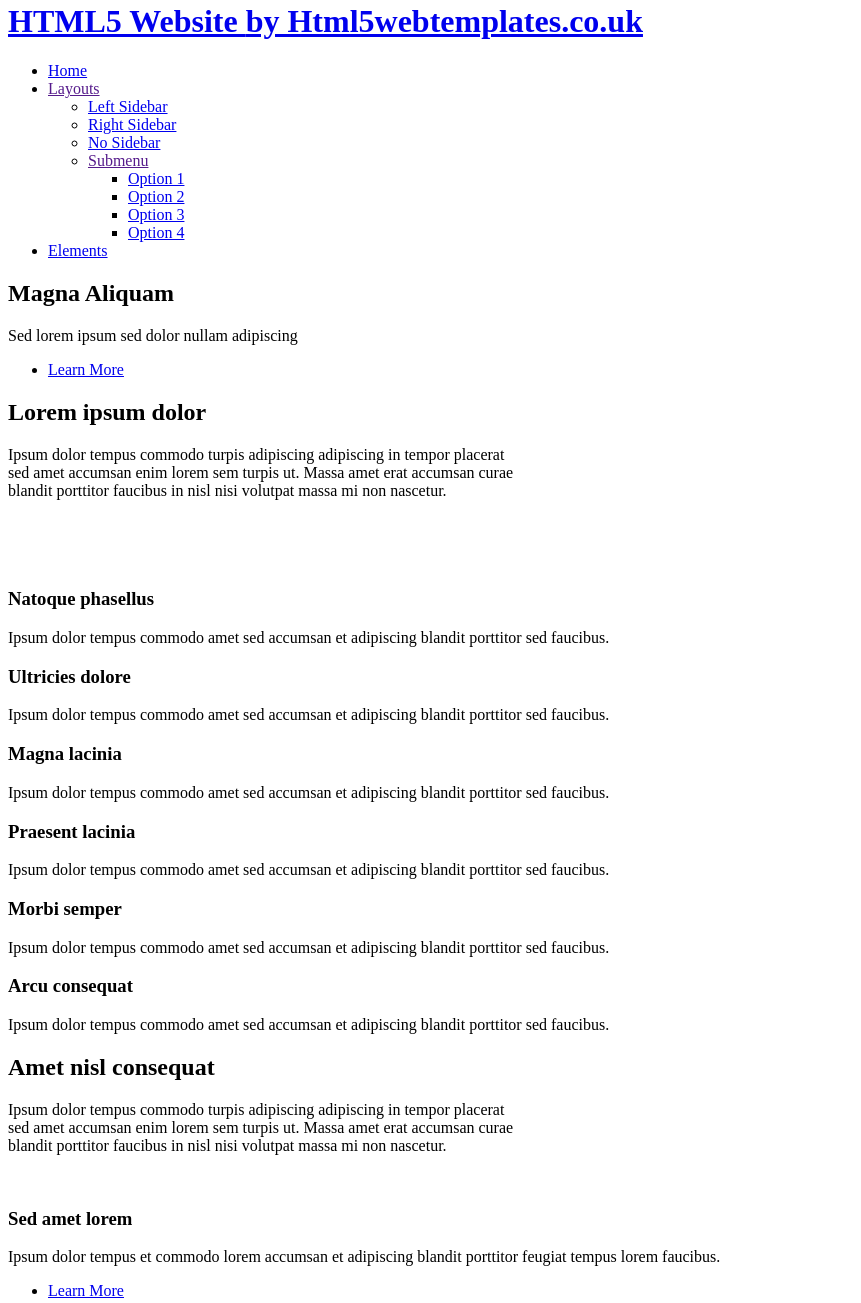
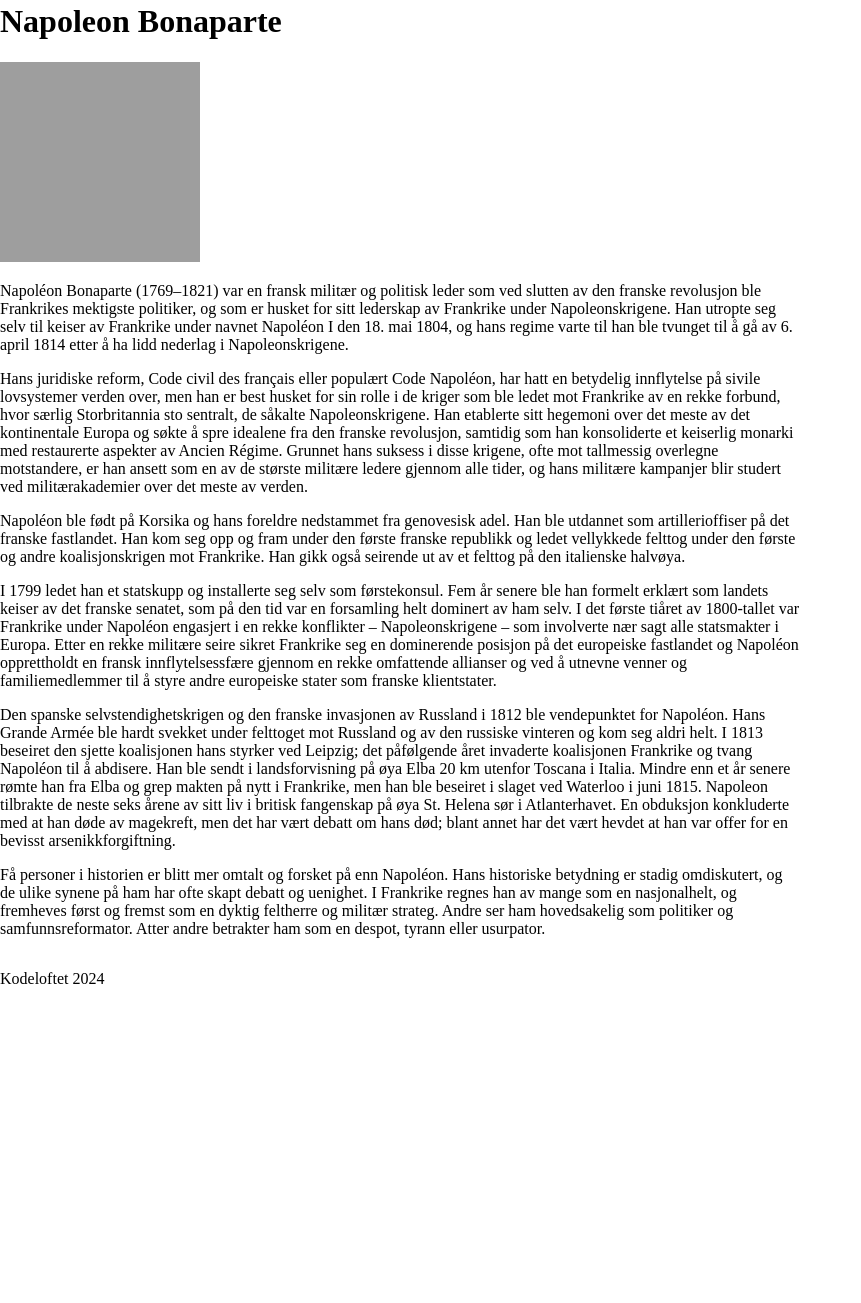
Before and after one commit to EsotericStudent/Test04, a plain HTML site: page index.html in a window 1280 px wide. Shown: the part 18-1321 px from the top of the page, without its empty margins (0-861 px from the left). After the commit the page ends 1022 px from the top, so only its background shows below. Drawn offline with nearby package versions, Linux system fonts and the light colour scheme; grey boxes are pictures that could not be loaded.

Commit message:
Bilde og tekst har blitt lagt til.

```diff
--- a/index.html
+++ b/index.html
@@ -1,243 +1,70 @@
-<!DOCTYPE HTML>
-
+<!-- index.html -->
+<!DOCTYPE html>
 <html>
   <head>
-		<title> </title>
-		<meta http-equiv="content-type" content="text/html; charset=utf-8" />
-		<meta name="description" content="" />
-		<meta name="keywords" content="" />
-		<!--[if lte IE 8]><script src="css/ie/html5shiv.js"></script><![endif]-->
-		<script src="js/jquery.min.js"></script>
-		<script src="js/jquery.dropotron.min.js"></script>
-		<script src="js/jquery.scrollgress.min.js"></script>
-		<script src="js/jquery.scrolly.min.js"></script>
-		<script src="js/jquery.slidertron.min.js"></script>
-		<script src="js/skel.min.js"></script>
-		<script src="js/skel-layers.min.js"></script>
-		<script src="js/init.js"></script>
-		<noscript>
-			<link rel="stylesheet" href="css/skel.css" />
-			<link rel="stylesheet" href="css/style.css" />
-			<link rel="stylesheet" href="css/style-xlarge.css" />
-		</noscript>
-		<!--[if lte IE 9]><link rel="stylesheet" href="css/ie/v9.css" /><![endif]-->
-		<!--[if lte IE 8]><link rel="stylesheet" href="css/ie/v8.css" /><![endif]-->
+    <meta charset="UTF-8" />
+    <title>Kodeloftet 2024</title>
+
+    <link rel="stylesheet" href="styles.css">
   </head>
-	<body class="landing">
 
-		<!-- Header -->
-			<header id="header" class="alt skel-layers-fixed">
-				<h1><a href="index.html">HTML5 Website <span>by Html5webtemplates.co.uk</span></a></h1>
-				<nav id="nav">
-					<ul>
-						<li><a href="index.html">Home</a></li>
-						<li>
-							<a href="" class="icon fa-angle-down">Layouts</a>
-							<ul>
-								<li><a href="left-sidebar.html">Left Sidebar</a></li>
-								<li><a href="right-sidebar.html">Right Sidebar</a></li>
-								<li><a href="no-sidebar.html">No Sidebar</a></li>
-								<li>
-									<a href="">Submenu</a>
-									<ul>
-										<li><a href="#">Option 1</a></li>
-										<li><a href="#">Option 2</a></li>
-										<li><a href="#">Option 3</a></li>
-										<li><a href="#">Option 4</a></li>
-									</ul>
-								</li>
-							</ul>
-						</li>
-						<li><a href="elements.html">Elements</a></li>
-					</ul>
-				</nav>
+  <body>
+    <header>
+      <h1>Napoleon Bonaparte</h1>
     </header>
 
-		<!-- Banner -->
-			<section id="banner">
-				<div class="inner">
-					<h2>Magna Aliquam</h2>
-					<p>Sed lorem ipsum sed dolor nullam adipiscing</p>
-					<ul class="actions">
-						<li><a href="#one" class="button big scrolly">Learn More</a></li>
-					</ul>
-				</div>
+    <main>
+      <section>
+		<img src="https://upload.wikimedia.org/wikipedia/commons/thumb/3/31/Napoleon_I_of_France_by_Andrea_Appiani.jpg/375px-Napoleon_I_of_France_by_Andrea_Appiani.jpg" alt="Napoleon" width="200" height="200">
+
+        <p>Napoléon Bonaparte (1769–1821) var en fransk militær og politisk leder som ved slutten av den franske revolusjon ble Frankrikes mektigste politiker, og som er husket for sitt lederskap av Frankrike under Napoleonskrigene.
+			Han utropte seg selv til keiser av Frankrike under navnet Napoléon I den 18. mai 1804, og hans regime varte til han ble tvunget til å gå av 6. april 1814 etter å ha lidd nederlag i Napoleonskrigene.</p>
       </section>
 
-		<!-- One -->
-			<section id="one" class="wrapper style1">
-				<div class="container">
-					<header class="major">
-						<h2>Lorem ipsum dolor</h2>
-						<p>Ipsum dolor tempus commodo turpis adipiscing adipiscing in tempor placerat<br />
-						sed amet accumsan enim lorem sem turpis ut. Massa amet erat accumsan curae<br />
-						blandit porttitor faucibus in nisl nisi volutpat massa mi non nascetur.</p>
-					</header>
-					<div class="slider">
-						<span class="nav-previous"></span>
-						<div class="viewer">
-							<div class="reel">
-								<div class="slide">
-									<img src="images/slide01.jpg" alt="" />
-								</div>
-								<div class="slide">
-									<img src="images/slide02.jpg" alt="" />
-								</div>
-								<div class="slide">
-									<img src="images/slide03.jpg" alt="" />
-								</div>
-							</div>
-						</div>
-						<span class="nav-next"></span>
-					</div>
-				</div>
+	  <section>
+
+        <p>Hans juridiske reform, Code civil des français eller populært Code Napoléon, har hatt en betydelig innflytelse på sivile lovsystemer verden over, men han er best husket for sin rolle i de kriger som ble ledet mot Frankrike av en rekke forbund, hvor særlig Storbritannia sto sentralt, de såkalte Napoleonskrigene.
+			Han etablerte sitt hegemoni over det meste av det kontinentale Europa og søkte å spre idealene fra den franske revolusjon, samtidig som han konsoliderte et keiserlig monarki med restaurerte aspekter av Ancien Régime.
+			Grunnet hans suksess i disse krigene, ofte mot tallmessig overlegne motstandere, er han ansett som en av de største militære ledere gjennom alle tider, og hans militære kampanjer blir studert ved militærakademier over det meste av verden.</p>
       </section>
 
-		<!-- Two -->
-			<section id="two" class="wrapper style2">
-				<div class="container">
-					<div class="row uniform">
-						<div class="4u 6u(2) 12u$(3)">
-							<section class="feature fa-briefcase">
-								<h3>Natoque phasellus</h3>
-								<p>Ipsum dolor tempus commodo amet sed accumsan et adipiscing blandit porttitor sed faucibus.</p>
-							</section>
-						</div>
-						<div class="4u 6u$(2) 12u$(3)">
-							<section class="feature fa-code">
-								<h3>Ultricies dolore</h3>
-								<p>Ipsum dolor tempus commodo amet sed accumsan et adipiscing blandit porttitor sed faucibus.</p>
-							</section>
-						</div>
-						<div class="4u$ 6u(2) 12u$(3)">
-							<section class="feature fa-save">
-								<h3>Magna lacinia</h3>
-								<p>Ipsum dolor tempus commodo amet sed accumsan et adipiscing blandit porttitor sed faucibus.</p>
-							</section>
-						</div>
-						<div class="4u 6u$(2) 12u$(3)">
-							<section class="feature fa-desktop">
-								<h3>Praesent lacinia</h3>
-								<p>Ipsum dolor tempus commodo amet sed accumsan et adipiscing blandit porttitor sed faucibus.</p>
-							</section>
-						</div>
-						<div class="4u 6u(2) 12u$(3)">
-							<section class="feature fa-camera-retro">
-								<h3>Morbi semper</h3>
-								<p>Ipsum dolor tempus commodo amet sed accumsan et adipiscing blandit porttitor sed faucibus.</p>
-							</section>
-						</div>
-						<div class="4u$ 6u$(2) 12u$(3)">
-							<section class="feature fa-cog">
-								<h3>Arcu consequat</h3>
-								<p>Ipsum dolor tempus commodo amet sed accumsan et adipiscing blandit porttitor sed faucibus.</p>
-							</section>
-						</div>
-					</div>
-				</div>
+	  <section>
+
+        <p>Napoléon ble født på Korsika og hans foreldre nedstammet fra genovesisk adel.
+			Han ble utdannet som artillerioffiser på det franske fastlandet.
+			Han kom seg opp og fram under den første franske republikk og ledet vellykkede felttog under den første og andre koalisjonskrigen mot Frankrike.
+			Han gikk også seirende ut av et felttog på den italienske halvøya.</p>
       </section>
 
-		<!-- Three -->
-			<section id="three" class="wrapper style1">
-				<div class="container">
-					<header class="major">
-						<h2>Amet nisl consequat</h2>
-						<p>Ipsum dolor tempus commodo turpis adipiscing adipiscing in tempor placerat<br />
-						sed amet accumsan enim lorem sem turpis ut. Massa amet erat accumsan curae<br />
-						blandit porttitor faucibus in nisl nisi volutpat massa mi non nascetur.</p>
-					</header>
-					<div class="row">
-						<div class="4u 6u(2) 12u$(3)">
-							<article class="box post">
-								<a href="#" class="image fit"><img src="images/pic01.jpg" alt="" /></a>
-								<h3>Sed amet lorem</h3>
-								<p>Ipsum dolor tempus et commodo lorem accumsan et adipiscing blandit porttitor feugiat tempus lorem faucibus.</p>
-								<ul class="actions">
-									<li><a href="#" class="button">Learn More</a></li>
-								</ul>
-							</article>
-						</div>
-						<div class="4u 6u$(2) 12u$(3)">
-							<article class="box post">
-								<a href="#" class="image fit"><img src="images/pic02.jpg" alt="" /></a>
-								<h3>Massa accumsan</h3>
-								<p>Ipsum dolor tempus et commodo lorem accumsan et adipiscing blandit porttitor feugiat tempus lorem faucibus.</p>
-								<ul class="actions">
-									<li><a href="#" class="button">Learn More</a></li>
-								</ul>
-							</article>
-						</div>
-						<div class="4u$ 6u(2) 12u$(3)">
-							<article class="box post">
-								<a href="#" class="image fit"><img src="images/pic03.jpg" alt="" /></a>
-								<h3>Faucibus portitor</h3>
-								<p>Ipsum dolor tempus et commodo lorem accumsan et adipiscing blandit porttitor feugiat tempus lorem faucibus.</p>
-								<ul class="actions">
-									<li><a href="#" class="button">Learn More</a></li>
-								</ul>
-							</article>
-						</div>
-						<div class="4u 6u$(2) 12u$(3)">
-							<article class="box post">
-								<a href="#" class="image fit"><img src="images/pic04.jpg" alt="" /></a>
-								<h3>Non placerat</h3>
-								<p>Ipsum dolor tempus et commodo lorem accumsan et adipiscing blandit porttitor feugiat tempus lorem faucibus.</p>
-								<ul class="actions">
-									<li><a href="#" class="button">Learn More</a></li>
-								</ul>
-							</article>
-						</div>
-						<div class="4u 6u(2) 12u$(3)">
-							<article class="box post">
-								<a href="#" class="image fit"><img src="images/pic05.jpg" alt="" /></a>
-								<h3>Adipiscing dolor</h3>
-								<p>Ipsum dolor tempus et commodo lorem accumsan et adipiscing blandit porttitor feugiat tempus lorem faucibus.</p>
-								<ul class="actions">
-									<li><a href="#" class="button">Learn More</a></li>
-								</ul>
-							</article>
-						</div>
-						<div class="4u$ 6u$(2) 12u$(3)">
-							<article class="box post">
-								<a href="#" class="image fit"><img src="images/pic06.jpg" alt="" /></a>
-								<h3>Feugiat tempus</h3>
-								<p>Ipsum dolor tempus et commodo lorem accumsan et adipiscing blandit porttitor feugiat tempus lorem faucibus.</p>
-								<ul class="actions">
-									<li><a href="#" class="button">Learn More</a></li>
-								</ul>
-							</article>
-						</div>
-					</div>
-				</div>
+	  <section>
+
+        <p>I 1799 ledet han et statskupp og installerte seg selv som førstekonsul.
+			Fem år senere ble han formelt erklært som landets keiser av det franske senatet, som på den tid var en forsamling helt dominert av ham selv.
+			I det første tiåret av 1800-tallet var Frankrike under Napoléon engasjert i en rekke konflikter – Napoleonskrigene – som involverte nær sagt alle statsmakter i Europa.
+			Etter en rekke militære seire sikret Frankrike seg en dominerende posisjon på det europeiske fastlandet og Napoléon opprettholdt en fransk innflytelsessfære gjennom en
+			rekke omfattende allianser og ved å utnevne venner og familiemedlemmer til å styre andre europeiske stater som franske klientstater.</p>
       </section>
 
-		<!-- CTA -->
-			<section id="cta" class="wrapper style3">
-				<h2>Sed faucibus et consequat</h2>
-				<ul class="actions">
-					<li><a href="#" class="button big">Get Started</a></li>
-				</ul>
+	  <section>
+
+        <p>Den spanske selvstendighetskrigen og den franske invasjonen av Russland i 1812 ble vendepunktet for Napoléon. Hans Grande Armée ble hardt svekket under felttoget mot Russland og av den russiske vinteren og kom seg aldri helt.
+			I 1813 beseiret den sjette koalisjonen hans styrker ved Leipzig; det påfølgende året invaderte koalisjonen Frankrike og tvang Napoléon til å abdisere. Han ble sendt i landsforvisning på øya Elba 20 km utenfor Toscana i Italia.
+			Mindre enn et år senere rømte han fra Elba og grep makten på nytt i Frankrike, men han ble beseiret i slaget ved Waterloo i juni 1815. Napoleon tilbrakte de neste seks årene av sitt liv i britisk fangenskap på øya St. Helena sør i Atlanterhavet.
+			En obduksjon konkluderte med at han døde av magekreft, men det har vært debatt om hans død; blant annet har det vært hevdet at han var offer for en bevisst arsenikkforgiftning.</p>
       </section>
 
-		<!-- Footer -->
-			<footer id="footer">
-				<ul class="icons">
-					<li><a href="#" class="icon fa-twitter"><span class="label">Twitter</span></a></li>
-					<li><a href="#" class="icon fa-facebook"><span class="label">Facebook</span></a></li>
-					<li><a href="#" class="icon fa-instagram"><span class="label">Instagram</span></a></li>
-					<li><a href="#" class="icon fa-dribbble"><span class="label">Dribbble</span></a></li>
-					<li><a href="#" class="icon fa-envelope"><span class="label">Envelope</span></a></li>
-				</ul>
-				<ul class="menu">
-					<li><a href="#">FAQ</a></li>
-					<li><a href="#">Terms of Use</a></li>
-					<li><a href="#">Privacy</a></li>
-					<li><a href="#">Contact</a></li>
-				</ul>
-				<span class="copyright">
-					&copy; Copyright. All rights reserved. Design by <a href="http://www.html5webtemplates.co.uk">Responsive Web Templates</a>
-				</span>
+	  <section>
+
+        <p>Få personer i historien er blitt mer omtalt og forsket på enn Napoléon.
+			Hans historiske betydning er stadig omdiskutert, og de ulike synene på ham har ofte skapt debatt og uenighet.
+			I Frankrike regnes han av mange som en nasjonalhelt, og fremheves først og fremst som en dyktig feltherre og militær strateg.
+			Andre ser ham hovedsakelig som politiker og samfunnsreformator. Atter andre betrakter ham som en despot, tyrann eller usurpator.</p>
+      </section>
+
+    </main>
+
+    <footer>
+      <p>Kodeloftet 2024</p>
     </footer>
-
   </body>
 </html>
--- a/styles.css
+++ b/styles.css
@@ -1,46 +1,11 @@
-* {
-  box-sizing: border-box;
-}
 
 body {
-  margin: 0;
-  font-family: system-ui, sans-serif;
-  color: black;
-  background-color: white;
-}
-
-nav {
+  margin: 0px;
+  width: 100vh;
   display: flex;
-  flex-wrap: wrap;
-  align-items: center;
-  justify-content: center;
-  padding: 0.5rem;
-  gap: 0.5rem;
-  border-bottom: solid 1px #aaa;
-  background-color: #eee;
-}
-
-nav a {
-  display: inline-block;
-  min-width: 9rem;
-  padding: 0.5rem;
-  border-radius: 0.2rem;
-  border: solid 1px #aaa;
-  text-align: center;
-  text-decoration: none;
-  color: #555;
-}
-
-nav a[aria-current='page'] {
-  color: #000;
-  background-color: #d4d4d4;
+  flex-direction: column;
 }
 
 main {
-  padding: 1rem;
+  flex-grow: 1;
 }
-
-h1 {
-  font-weight: bold;
-  font-size: 1.5rem;
-}
```
Lines whose indentation alone changed are shown as unchanged.
